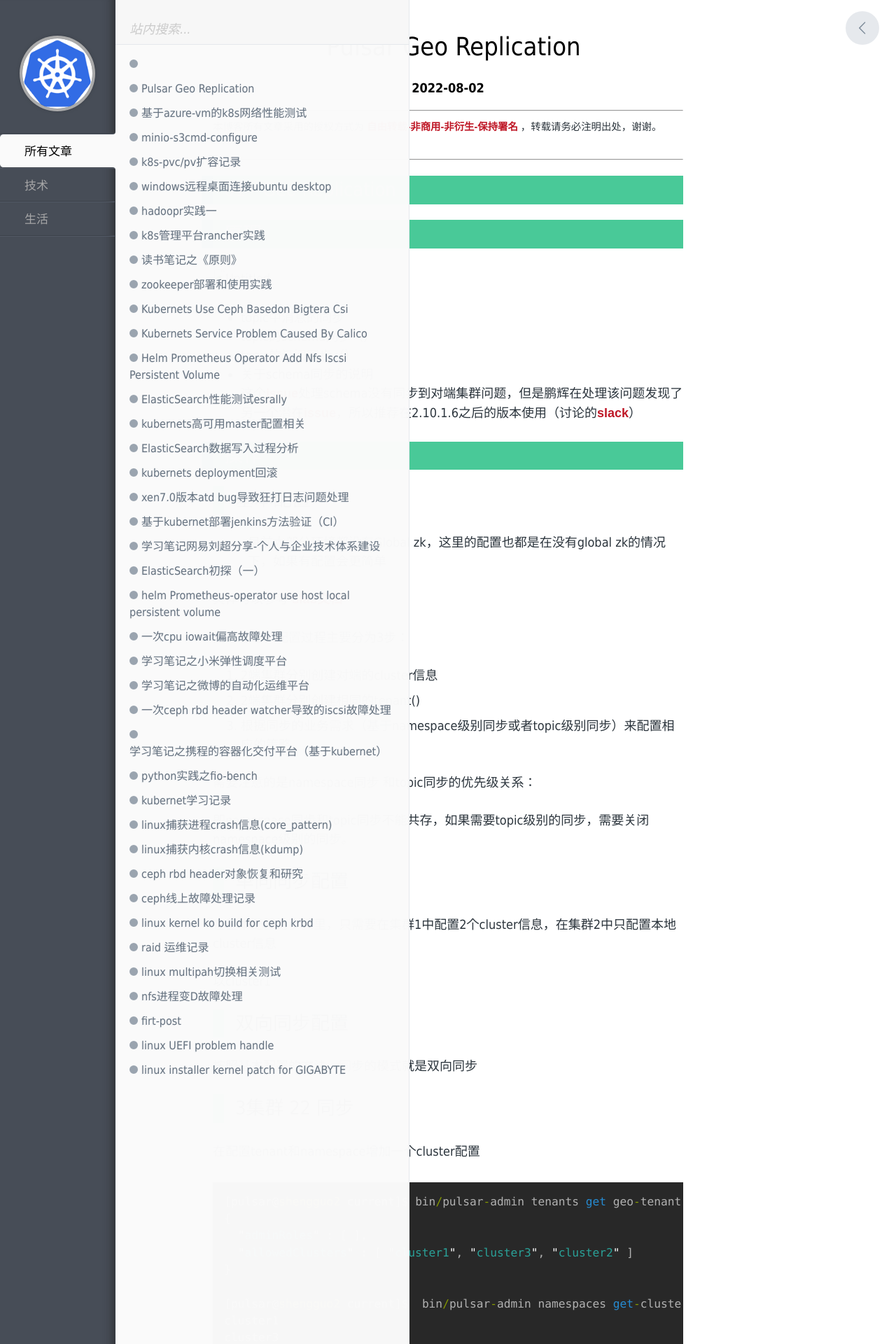
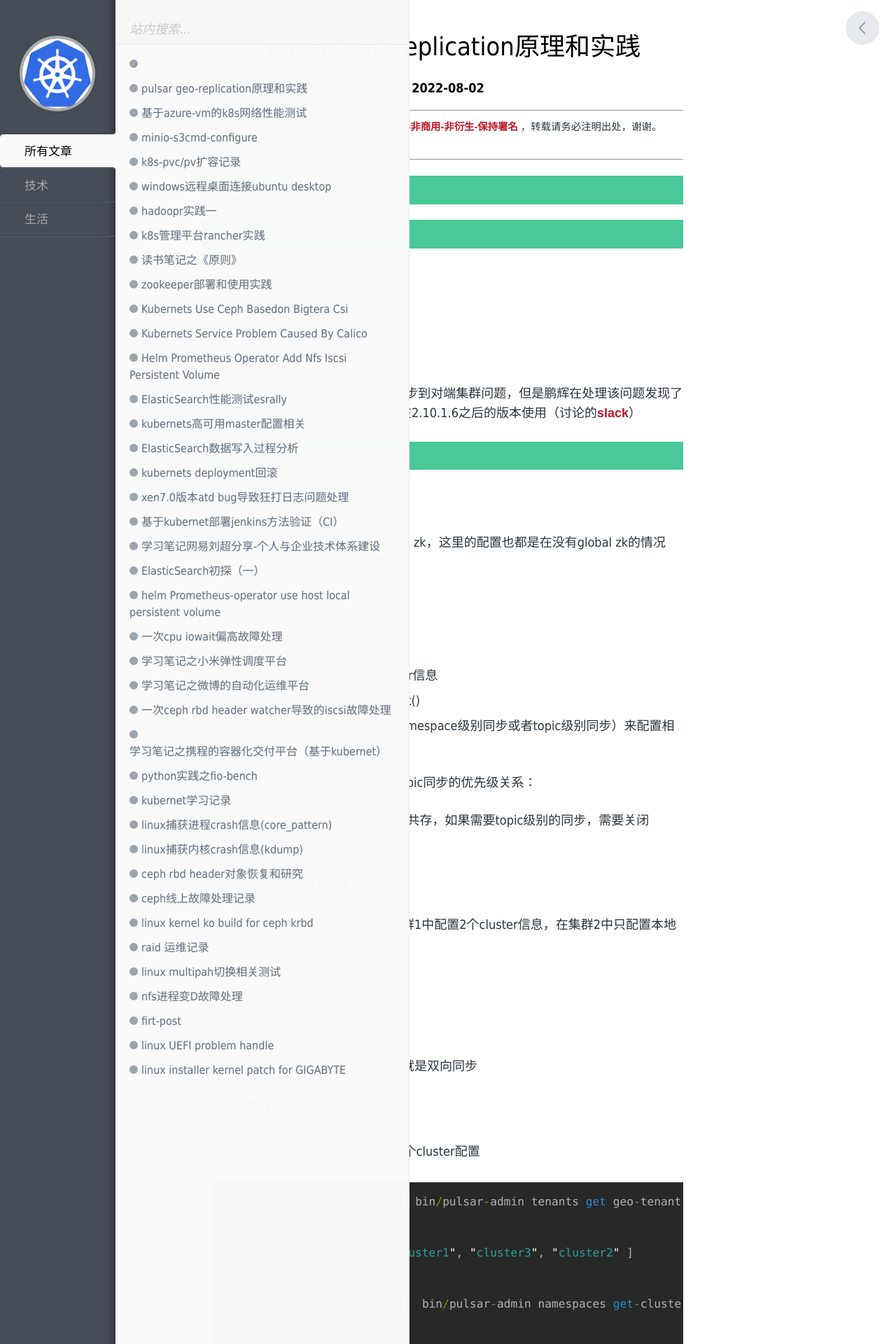
Before and after one commit to jamesWsg/jamesWsg.github.io, a Jekyll site: the page built from _posts/技术/2022-08-02-pulsar-geo-replication.md, in a window 1280 px wide. Shown: the top 1920 px of the page at 70% size. Built offline with Jekyll 4.4.1, drawn with Linux system fonts in a browser that asks for light colours; our own code applies the rules of GitHub Pages for plain Markdown files; comment, search, counter and statistics services are not loaded.

Commit message:
add head to pulsar geo replication

```diff
--- a/_posts/技术/2022-08-02-pulsar-geo-replication.md
+++ b/_posts/技术/2022-08-02-pulsar-geo-replication.md
@@ -1,3 +1,9 @@
+---
+layout: post
+title: pulsar geo-replication原理和实践
+category: 技术
+---
+
 # 01 - Geo Replication
 
 # 原理
```
